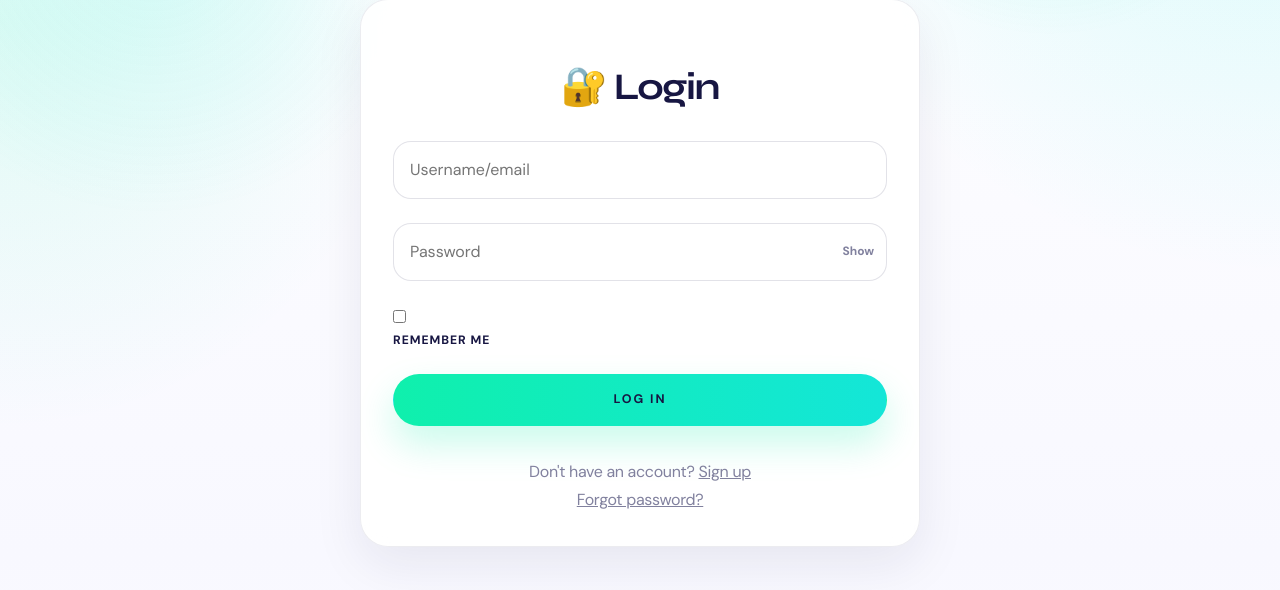
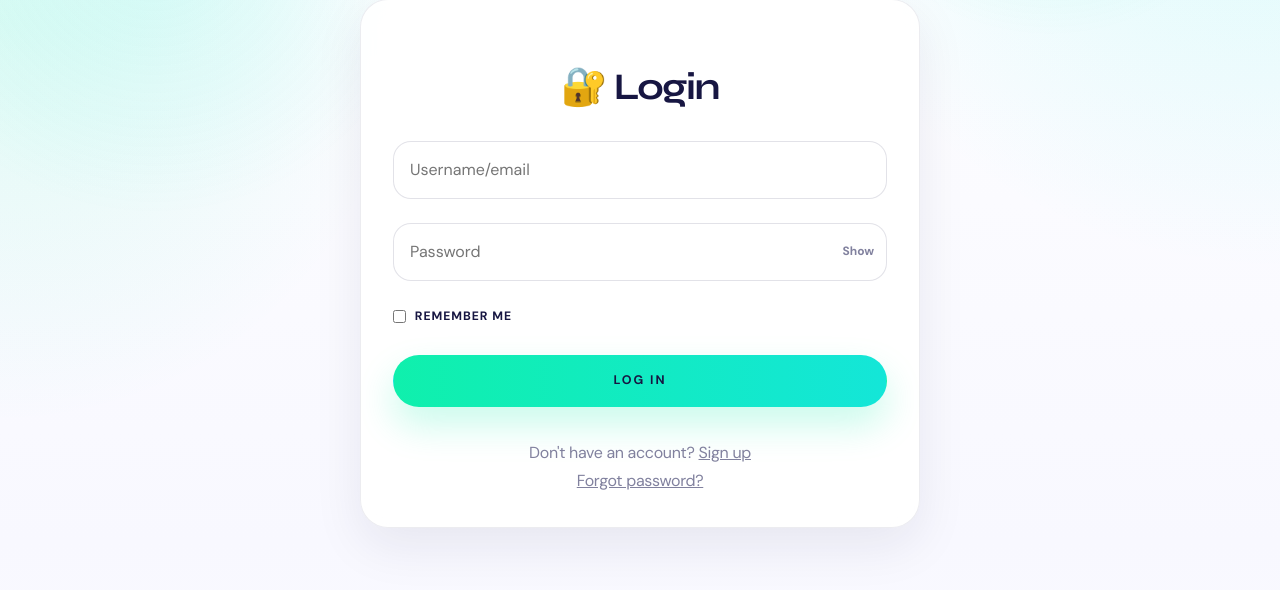
Before and after one commit to Lukrex/hackathon2026, a Django app: page /accounts/login/ in a window 1280 px wide. Shown: the part 258-848 px from the top of the page. Run offline with Django 4.2, Linux system fonts and the light colour scheme.

Commit message:
fix search on profile and remember on login

```diff
--- a/server/templates/edit_profile.html
+++ b/server/templates/edit_profile.html
@@ -309,7 +309,7 @@ document.querySelectorAll('.picker-search').forEach(function(input) {
             group.querySelectorAll('.picker-option').forEach(function(option) {
                 var text = option.dataset.text || '';
                 var visible = !query || text.indexOf(query) !== -1;
-                option.style.display = visible ? 'flex' : 'none';
+                option.style.display = visible ? 'grid' : 'none';
                 if (visible) anyVisible = true;
             });
             group.style.display = anyVisible ? 'block' : 'none';
--- a/server/templates/registration/login.html
+++ b/server/templates/registration/login.html
@@ -98,6 +98,21 @@
 .password-toggle:hover {
     color: var(--dark);
 }
+
+.form-check {
+    display: inline-flex;
+    align-items: center;
+    gap: 0.55rem;
+}
+
+.form-check-input {
+    margin: 0;
+}
+
+.form-check-label {
+    margin: 0;
+    line-height: 1;
+}
 </style>
 
 <script>
--- a/server/templates/submit_request.html
+++ b/server/templates/submit_request.html
@@ -247,7 +247,7 @@ document.querySelectorAll('.picker-search').forEach(function(input) {
             group.querySelectorAll('.picker-option').forEach(function(option) {
                 var text = option.dataset.text || '';
                 var visible = !query || text.indexOf(query) !== -1;
-                option.style.display = visible ? 'flex' : 'none';
+                option.style.display = visible ? 'grid' : 'none';
                 if (visible) anyVisible = true;
             });
             group.style.display = anyVisible ? 'block' : 'none';
```
Also changed, not shown: db.sqlite3.
